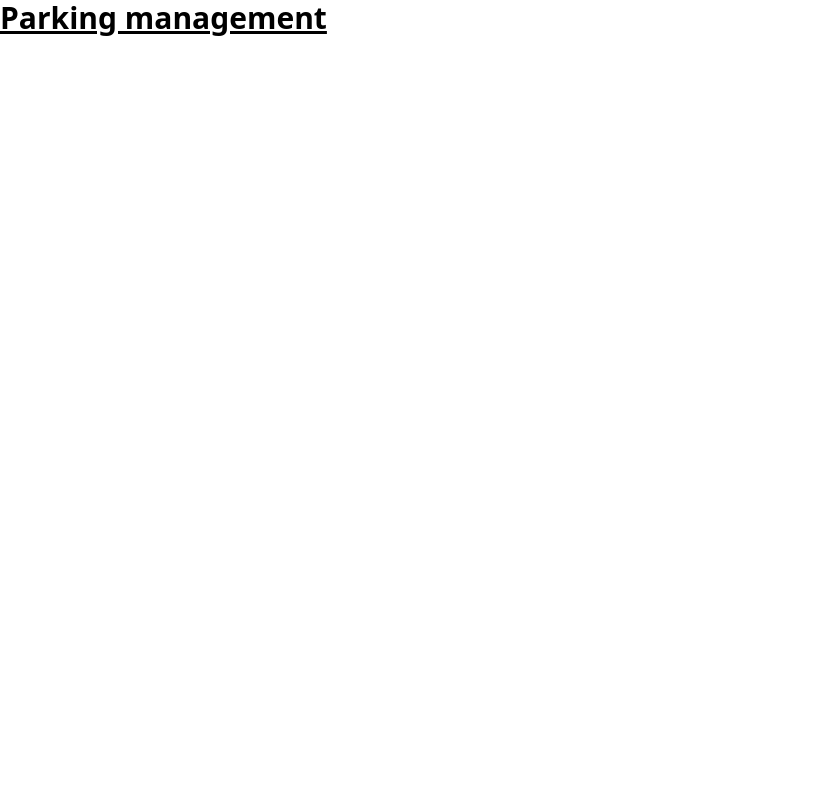
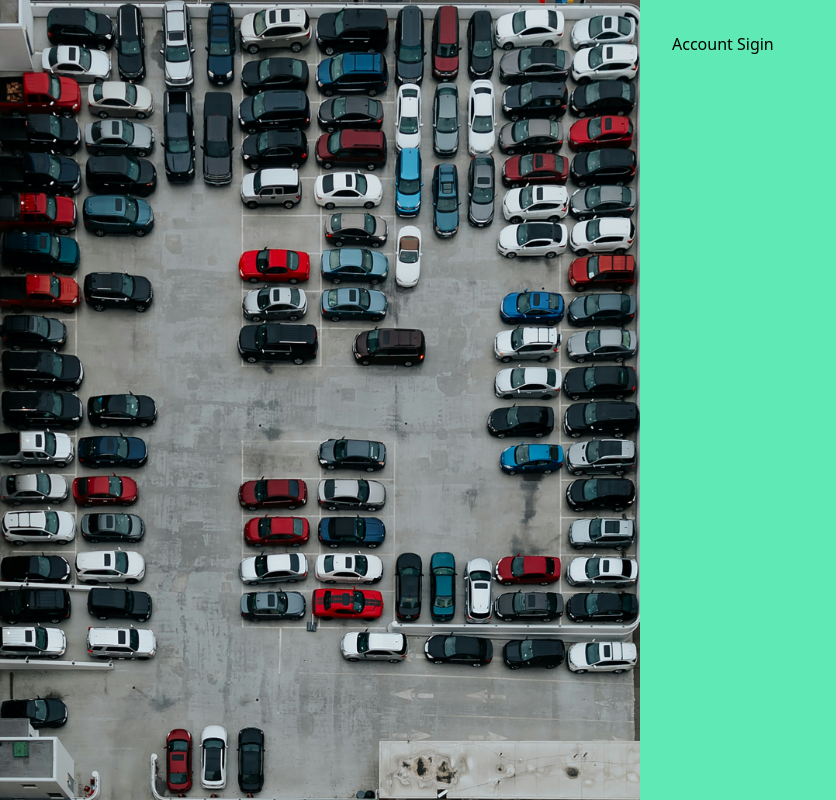
Before and after one commit to Parking-Management-System-Sunbeam/Parking-Management-System, a React (Vite) app in the folder Client/: page / in a window 1280 px wide. Shown: the whole page, without its empty margins (0-836 px from the left). Built offline with nearby package versions, Linux system fonts and the light colour scheme.

Commit message:
Basic setup

```diff
--- a/Client/package.json
+++ b/Client/package.json
@@ -13,6 +13,7 @@
     "@tailwindcss/vite": "^4.1.8",
     "react": "^19.1.0",
     "react-dom": "^19.1.0",
+    "react-router-dom": "^7.7.0",
     "tailwindcss": "^4.1.8"
   },
   "devDependencies": {
--- a/Client/src/App.jsx
+++ b/Client/src/App.jsx
@@ -1,11 +1,10 @@
 import React from 'react'
+import Login from './Pages/Auth/Login'
 
 const App = () => {
   return (
-    <div>
-     <h1 class="text-3xl font-bold underline">
-    Parking management
-    </h1>
+    <div className=''>
+    <Login />
     </div>
   )
 }
--- /dev/null
+++ b/Client/src/Pages/Auth/ForgetPassword.jsx
@@ -0,0 +1,11 @@
+import React from 'react'
+
+const ForgetPassword = () => {
+  return (
+    <div>
+
+    </div>
+  )
+}
+
+export default ForgetPassword
--- /dev/null
+++ b/Client/src/Pages/Auth/Login.jsx
@@ -0,0 +1,19 @@
+import React from 'react'
+import parking from "../../assets/AuthImages/parking.jpg"
+const Login = () => {
+  return (
+    <div className=' '>
+        <div className="flex  flex-row justify-content-center">
+            {/* image */}
+            <img src={`${parking}`} alt="" className='flex-1/2 w-1/2  object-cover h-screen' />
+
+            {/* Signin */}
+            <div className=' w-full p-8  bg-emerald-300 border-dashed flex-1/2'>
+                <h2 className=' te font-monospace'>Account Sigin</h2>
+            </div>
+        </div>
+    </div>
+  )
+}
+
+export default Login
--- /dev/null
+++ b/Client/src/Pages/Auth/SignUp.jsx
@@ -0,0 +1,11 @@
+import React from 'react'
+
+const SignUp = () => {
+  return (
+    <div>
+
+    </div>
+  )
+}
+
+export default SignUp
```
Also changed, not shown: Client/src/assets/AuthImages/parking.jpg (added), 1 other file (tests, documents, lock files or other folders).
